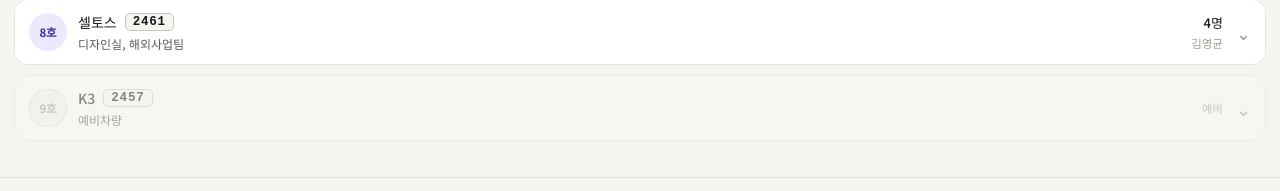
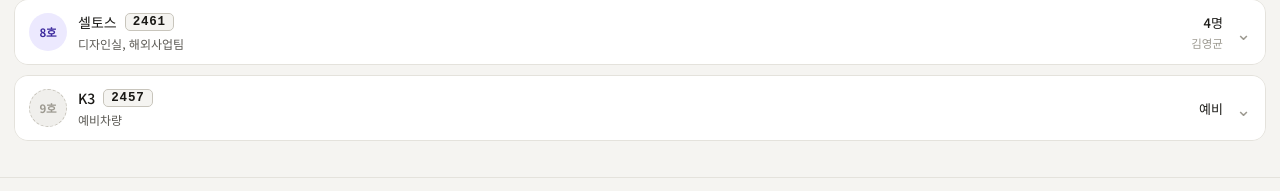
Before and after one commit to cgn210-alt/jjr-jonggangye-2026, a plain HTML site: page funeral_transport.html in a window 1280 px wide. Shown: the part 854-1045 px from the top of the page. Drawn offline with Linux system fonts and the light colour scheme.

Commit message:
Update funeral_transport.html

```diff
--- a/funeral_transport.html
+++ b/funeral_transport.html
@@ -283,7 +283,7 @@
     dept:'디자인실, 해외사업팀', count:4, driver:'김영균',
     passengers:['정민정','배정은','최효선'] },
   { no:'9호', type:'K3', plate:'2457', badge:'badge-reserve',
-    dept:'예비차량', count:0, driver:'', passengers:[], reserve:true },
+    dept:'예비차량', count:0, driver:'', passengers:[] },
 ];
 
 function renderCards(data) {
@@ -306,18 +306,15 @@
           <div class="car-dept">${c.dept}</div>
         </div>
         <div class="car-meta">
-          ${c.reserve
-            ? '<span class="driver-name">예비</span>'
-            : `<span class="person-count">${c.count}명</span><span class="driver-name">${c.driver}</span>`}
+          <span class="person-count">${c.count ? c.count + '명' : '예비'}</span>
+          ${c.driver ? `<span class="driver-name">${c.driver}</span>` : ''}
         </div>
         <div class="chevron">&#8964;</div>
       </div>
       <div class="car-card-body">
-        ${c.reserve
-          ? '<span class="reserve-note">예비 차량입니다</span>'
-          : `<div class="detail-row">
+        <div class="detail-row">
           <span class="detail-label">운전자</span>
-               <span class="detail-val">${c.driver}</span>
+          <span class="detail-val">${c.driver || '미정'}</span>
         </div>
         <div class="detail-row">
           <span class="detail-label">부서</span>
@@ -326,9 +323,9 @@
         <div class="detail-row">
           <span class="detail-label">탑승인원</span>
           <div class="passenger-chips">
-                 ${c.passengers.map(p => `<span class="pchip">${p}</span>`).join('')}
+            ${c.passengers.length ? c.passengers.map(p => `<span class="pchip">${p}</span>`).join('') : '<span style="font-size:12.5px;color:var(--text-muted)">미정</span>'}
           </div>
-             </div>`}
+        </div>
       </div>`;
     list.appendChild(card);
   });
```
Lines whose indentation alone changed are shown as unchanged.
